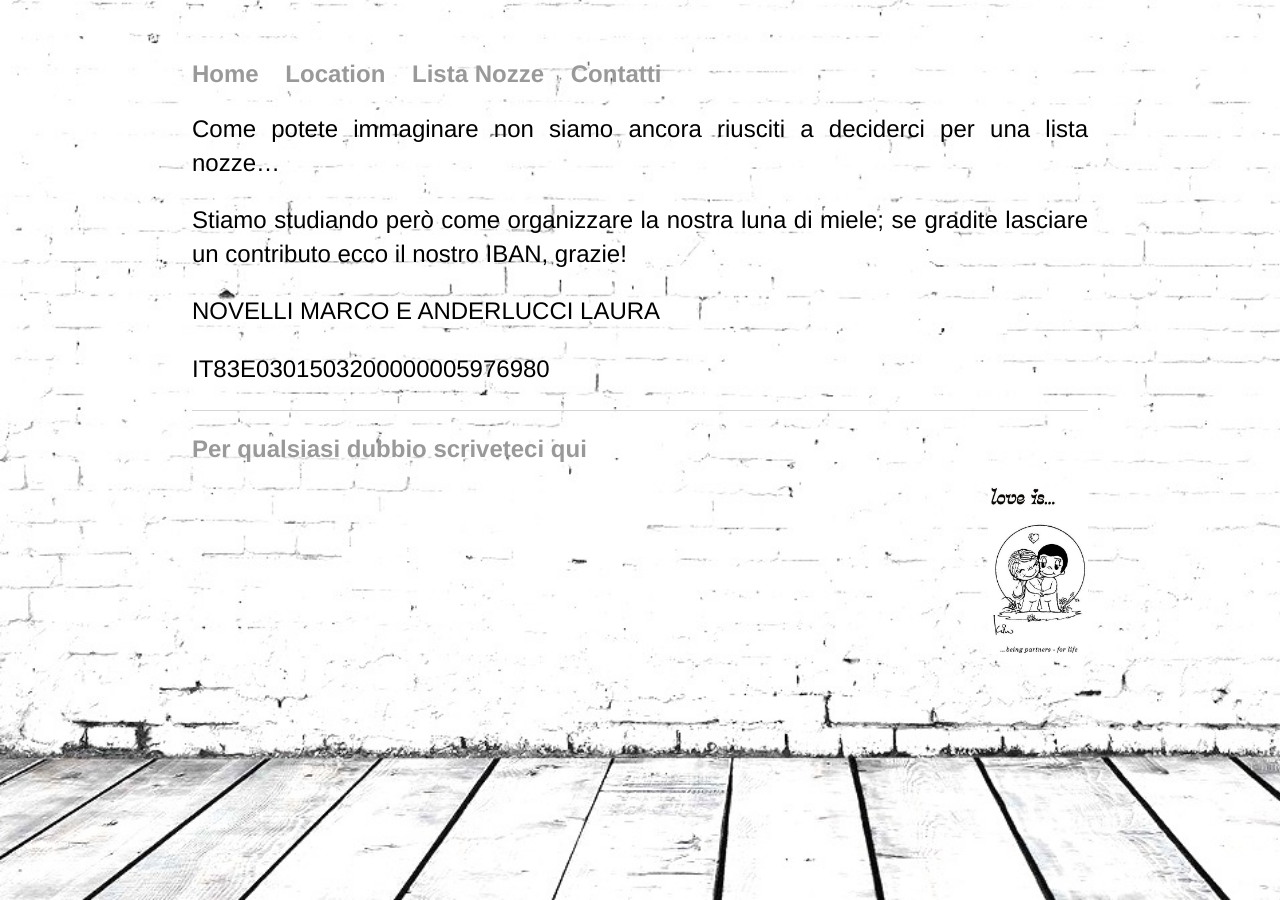
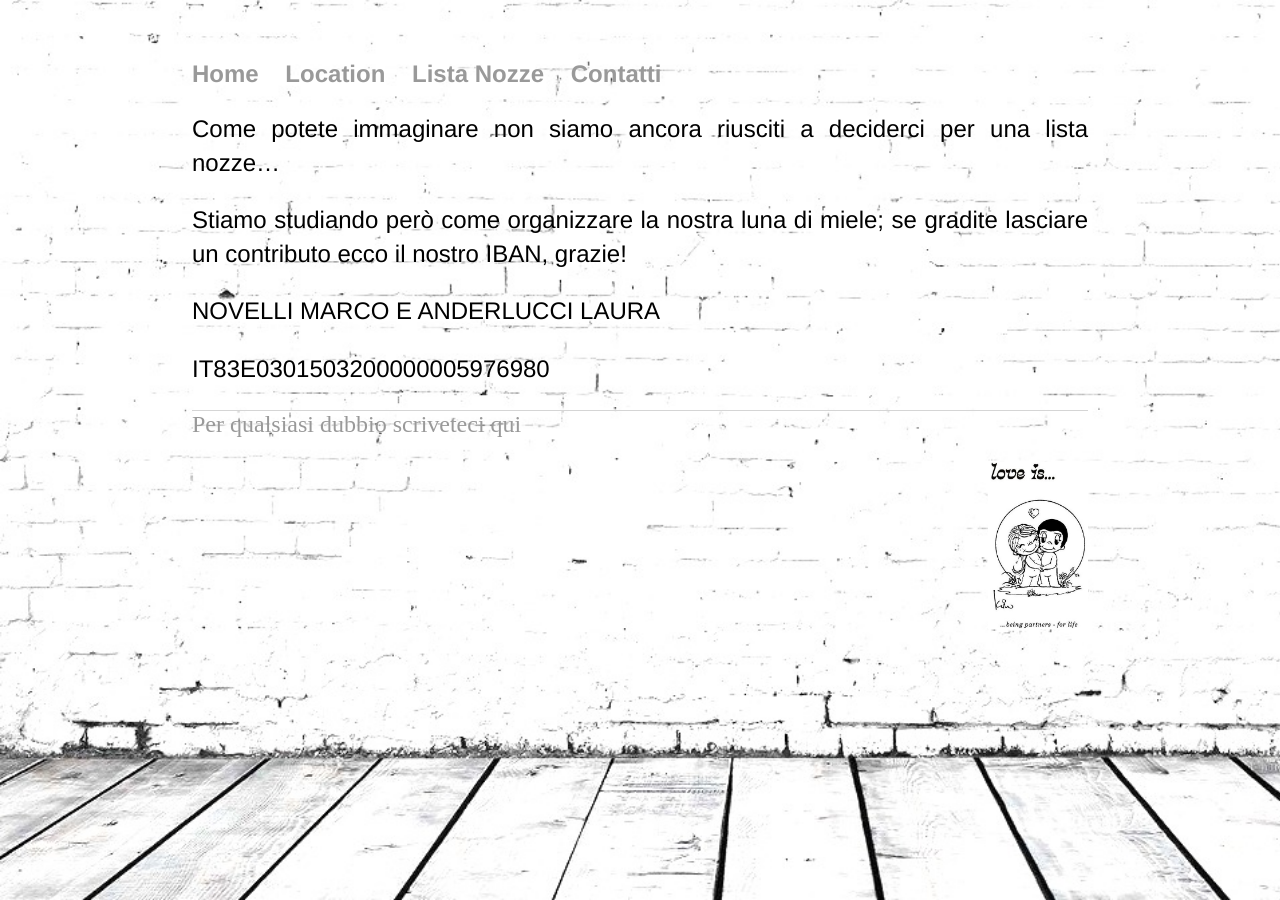
Before and after one commit to marcoelaura/marcoelaura.github.io, a Jekyll site: the page built from ListaNozze/index.md, in a window 1280 px wide. Built offline with Jekyll 4.4.1, drawn with Linux system fonts in a browser that asks for light colours.

Commit message:
Update index.md

```diff
--- a/ListaNozze/index.md
+++ b/ListaNozze/index.md
@@ -13,9 +13,7 @@ IT83E0301503200000005976980
 
 
 <footer>
-	<ul>
-	   <li><a href="/Contatti/simple_form.html">Per qualsiasi dubbio scriveteci qui</a></li>
-	</ul>
+<a href="/Contatti/simple_form.html">Per qualsiasi dubbio scriveteci qui</a>
 </footer>
 
 <img align="right" src="/Contatti/loveis.jpeg" width="100">
```
